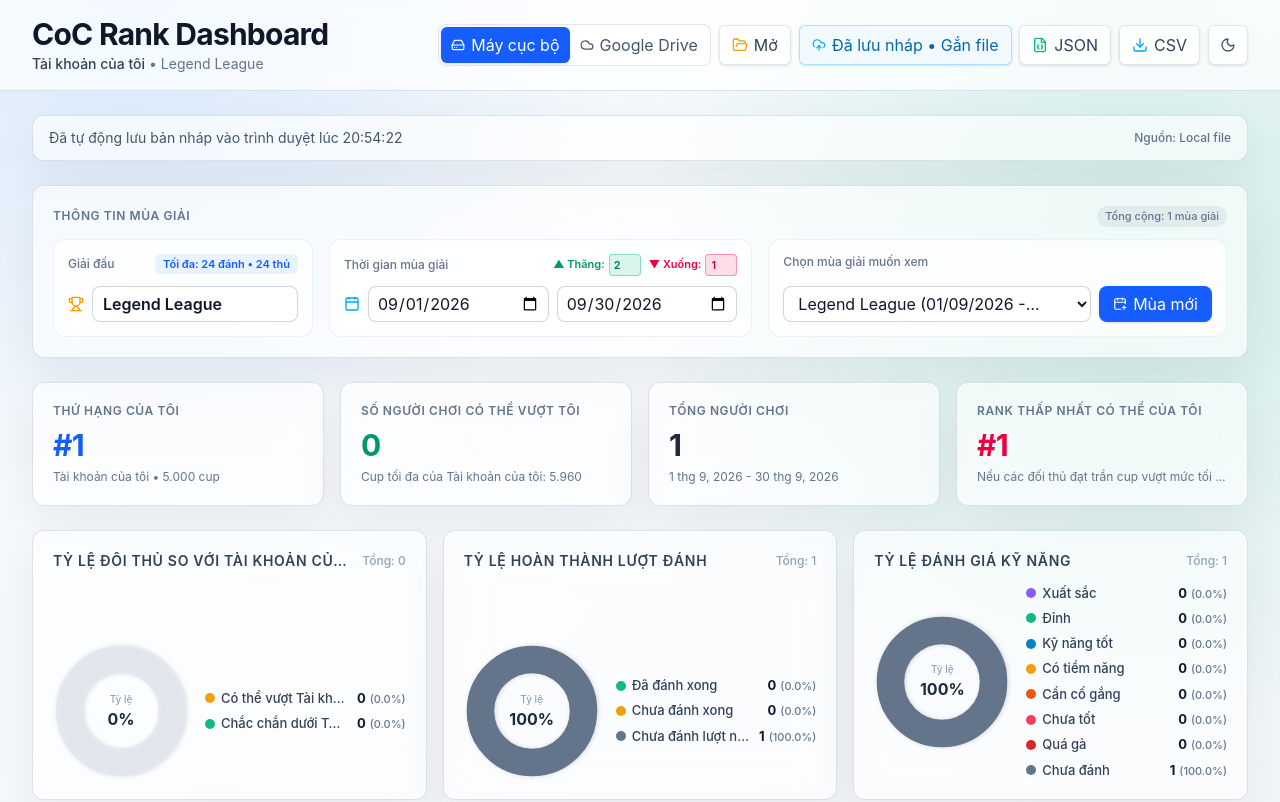
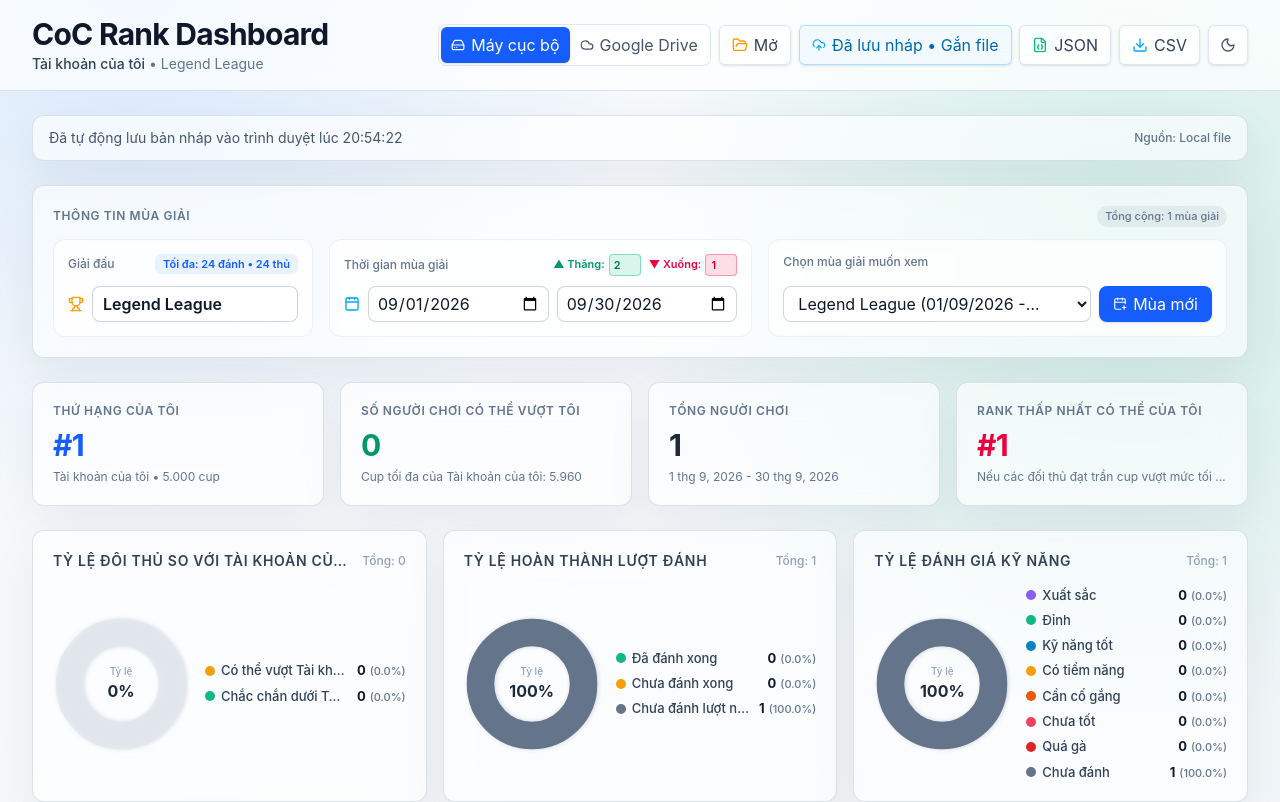
Before and after one commit to pmmdrg/coc-rank-dashboard, a React (Vite) app: page / in a window 1280 px wide. Shown: the top 802 px of the page. Built offline with nearby package versions, Linux system fonts and the light colour scheme.

Commit message:
fix(charts): vertically center pie charts within cards to align with rating chart

```diff
--- a/src/components/ChartsSection.tsx
+++ b/src/components/ChartsSection.tsx
@@ -47,8 +47,8 @@ function PercentagePieChart({
   const hasData = total > 0
 
   return (
-    <div className="glass-panel flex h-full flex-col justify-between rounded-xl p-4 sm:p-5 shadow-sm">
-      <div className="flex items-center justify-between gap-2">
+    <div className="glass-panel flex h-full flex-col rounded-xl p-4 sm:p-5 shadow-sm">
+      <div className="flex items-center justify-between gap-2 shrink-0">
         <h3 className="text-xs sm:text-sm font-semibold uppercase tracking-wider text-slate-700 dark:text-slate-200 truncate" title={title}>
           {title}
         </h3>
@@ -57,7 +57,7 @@ function PercentagePieChart({
         </span>
       </div>
 
-      <div className="mt-3.5 flex flex-col sm:flex-row items-center gap-3.5 sm:gap-4">
+      <div className="my-auto flex flex-col sm:flex-row items-center gap-3.5 sm:gap-4 pt-3 sm:pt-4">
         <div className="relative flex shrink-0 items-center justify-center">
           <svg viewBox="0 0 42 42" className="h-32 w-32 sm:h-34 sm:w-34 -rotate-90 drop-shadow-sm">
             <circle
```
